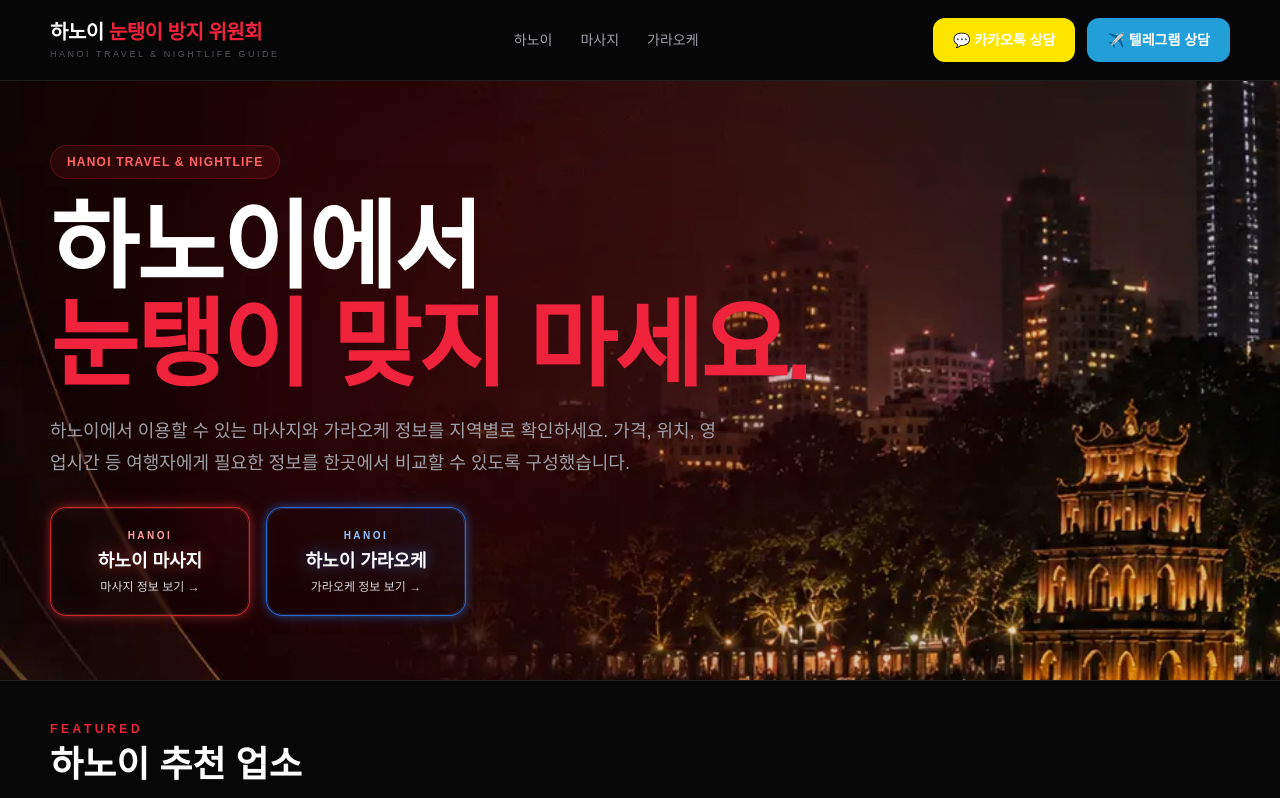
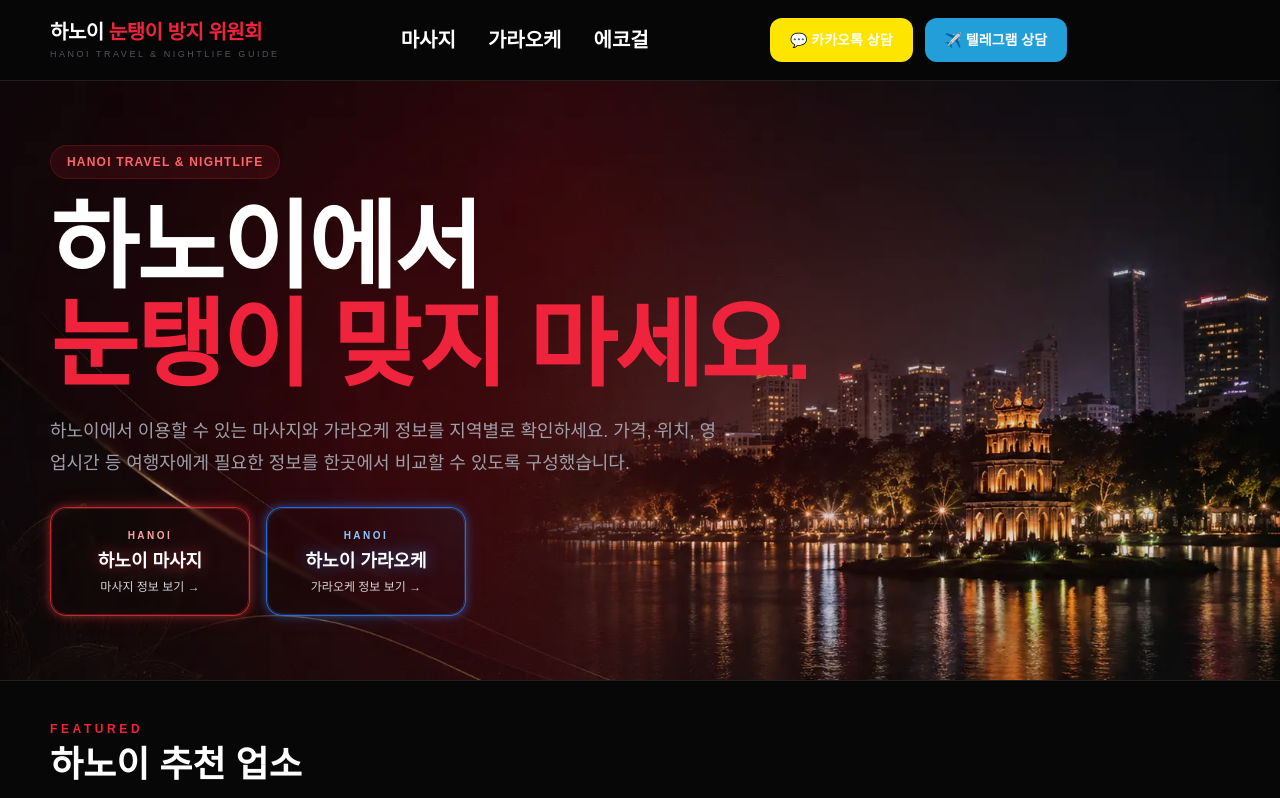
Before and after one commit to vietnam-nightlife/hanoi-nightlife, a Next.js app: page / in a window 1280 px wide. Shown: the top 798 px of the page. Built offline with nearby package versions, Linux system fonts and the light colour scheme.

Commit message:
Update Header.tsx

```diff
--- a/components/Header.tsx
+++ b/components/Header.tsx
@@ -4,38 +4,52 @@ import ContactButtons from "@/components/ContactButtons";
 export default function Header() {
   return (
     <header className="sticky top-0 z-50 border-b border-white/10 bg-[#070707]/90 backdrop-blur-xl">
-      <div className="container flex h-20 items-center justify-between">
-        <Link href="/" className="min-w-0">
-          <div className="text-lg font-black tracking-tight sm:text-xl">
+      <div className="container flex min-h-20 items-center justify-between gap-4 py-3">
+
+        {/* 로고 */}
+        <Link href="/" className="min-w-0 shrink">
+          <div className="whitespace-nowrap text-base font-black tracking-tight sm:text-xl">
             하노이 <span className="red">눈탱이 방지 위원회</span>
           </div>
 
-          <div className="mt-0.5 text-[9px] tracking-[.28em] text-zinc-600">
+          <div className="mt-0.5 whitespace-nowrap text-[8px] tracking-[.2em] text-zinc-600 sm:text-[9px] sm:tracking-[.28em]">
             HANOI TRAVEL & NIGHTLIFE GUIDE
           </div>
         </Link>
 
-        <nav className="hidden items-center gap-7 text-sm text-zinc-400 md:flex">
-          <Link href="/hanoi" className="hover:text-white">
-            하노이
-          </Link>
-
-          <Link href="/hanoi/massage" className="hover:text-white">
+        {/* PC 메뉴 */}
+        <nav className="hidden shrink-0 items-center gap-5 text-white md:flex lg:gap-8">
+          <Link
+            href="/hanoi/massage"
+            className="whitespace-nowrap text-lg font-black text-white hover:text-red-400 lg:text-xl"
+          >
             마사지
           </Link>
 
-          <Link href="/hanoi/karaoke" className="hover:text-white">
+          <Link
+            href="/hanoi/karaoke"
+            className="whitespace-nowrap text-lg font-black text-white hover:text-red-400 lg:text-xl"
+          >
             가라오케
+          </Link>
+
+          <Link
+            href="/hanoi/ecogirl"
+            className="whitespace-nowrap text-lg font-black text-white hover:text-red-400 lg:text-xl"
+          >
+            에코걸
           </Link>
         </nav>
 
-        <div className="hidden sm:block">
+        {/* 카카오톡 / 텔레그램 */}
+        <div className="hidden min-w-0 max-w-[420px] flex-1 sm:block lg:max-w-[460px]">
           <ContactButtons />
         </div>
 
+        {/* 모바일 문의 */}
         <Link
           href="/hanoi/message"
-          className="rounded-full bg-red-600 px-4 py-2.5 text-xs font-black hover:bg-red-500 sm:hidden"
+          className="shrink-0 rounded-full bg-red-600 px-3 py-2 text-xs font-black hover:bg-red-500 sm:hidden"
         >
           문의하기
         </Link>
```
